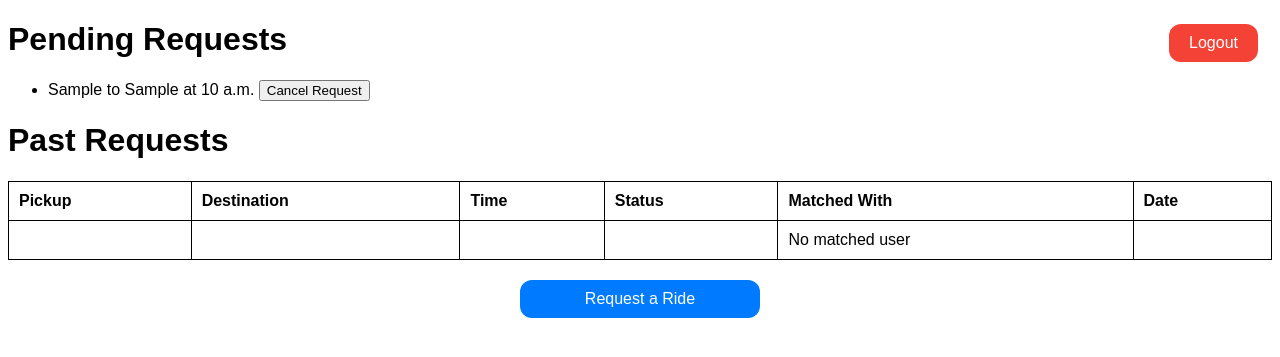
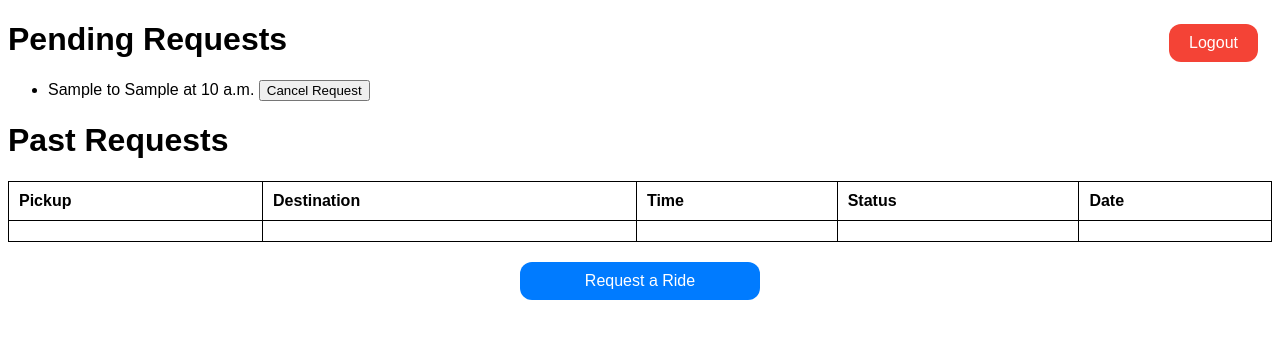
Before and after one commit to FarzanRashid/ShareRide, a Django app: template login/templates/home.html in a window 1280 px wide. Shown: the top 357 px of the page. Run offline with Django 5.2, Linux system fonts and the light colour scheme; tables that the repository leaves empty hold one stand-in row (values such as "Sample post"); the template is opened without the code that fills it: values that come from a table or form of the project are taken from there, most other values are stand-ins (such as "Sample title", 1, 10 or a date in 2020); lists and menus that the app fills with data are empty.

Commit message:
Remove Matched With column

```diff
--- a/login/templates/home.html
+++ b/login/templates/home.html
@@ -93,7 +93,6 @@
                 <th>Destination</th>
                 <th>Time</th>
                 <th>Status</th>
-                <th>Matched With</th>
                 <th>Date</th>
             </tr>
         </thead>
@@ -103,19 +102,18 @@
                 <td>{{ item.request.pickup }}</td>
                 <td>{{ item.request.destination }}</td>
                 <td>{{ item.request.time }}</td>
-                <td>{{ item.request.status }}</td>
                 <td>
                     {% if item.request.status == 'Matched' %}
-                        {{ item.matched_user_email }}
+                        Matched with {{ item.matched_user_email }}
                     {% else %}
-                        No matched user
+                        {{ item.request.status }}
                     {% endif %}
                 </td>
                 <td>{{ item.request.date }}</td>
             </tr>
             {% empty %}
             <tr>
-                <td colspan="6">No past requests</td>
+                <td colspan="5">No past requests</td>
             </tr>
             {% endfor %}
         </tbody>
```
